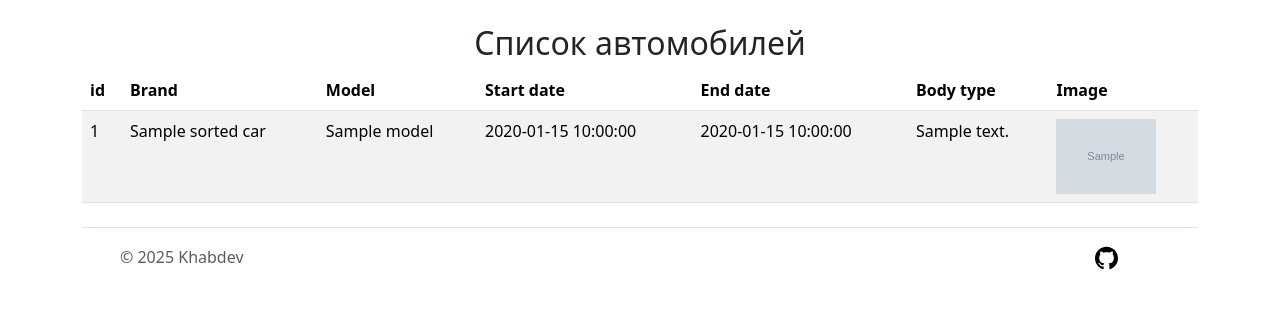
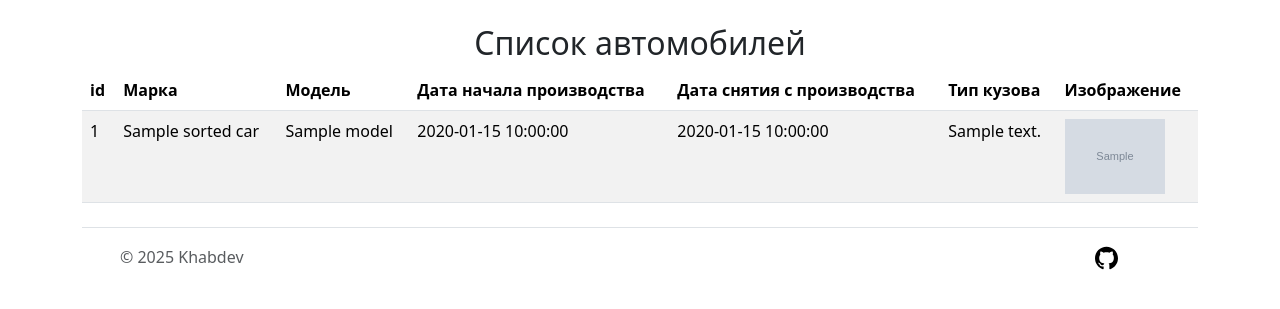
Before and after one commit to HKreoin/Fullstack_test_assigment-PHP-JS, a PHP site: template views/pages/tasks/3.php in a window 1280 px wide. Shown: the part 93-402 px from the top of the page. Run offline with PHP 8.4, Linux system fonts and the light colour scheme; the template is opened without the code that fills it: most values are stand-ins (such as "Sample title", 1, 10 or a date in 2020); grey boxes marked "Sample" are stand-in pictures; data that the repository does not hold is empty.

Commit message:
renmame columns in tasks/2 and tasks/3

```diff
--- a/views/pages/tasks/3.php
+++ b/views/pages/tasks/3.php
@@ -30,12 +30,12 @@ require_once __DIR__ . '/../components/head.php';
             <thead>
                 <tr>
                     <th scope="col">id</th>
-                    <th scope="col">Brand</th>
-                    <th scope="col">Model</th>
-                    <th scope="col">Start date</th>
-                    <th scope="col">End date</th>
-                    <th scope="col">Body type</th>
-                    <th scope="col">Image</th>
+                    <th scope="col">Марка</th>
+                    <th scope="col">Модель</th>
+                    <th scope="col">Дата начала производства</th>
+                    <th scope="col">Дата снятия с производства</th>
+                    <th scope="col">Тип кузова</th>
+                    <th scope="col">Изображение</th>
                 </tr>
 
             </thead>
@@ -48,7 +48,7 @@ require_once __DIR__ . '/../components/head.php';
                         <td><?= $car['start_date'] ?></td>
                         <td><?= $car['end_date'] ?></td>
                         <td><?= $car['body_type'] ?></td>
-                        <td><img src="<?= $car['image'] ?>" alt="<?= $car['model'] ?>" width="100px"></td>
+                        <td><img src="/../<?= $car['image'] ?>" alt="<?= $car['model'] ?>" width="100px"></td>
                     </tr>
                 <?php endforeach; ?>
             </tbody>
```
Also changed, not shown: views/pages/tasks/2.php (+4 -4 lines).
